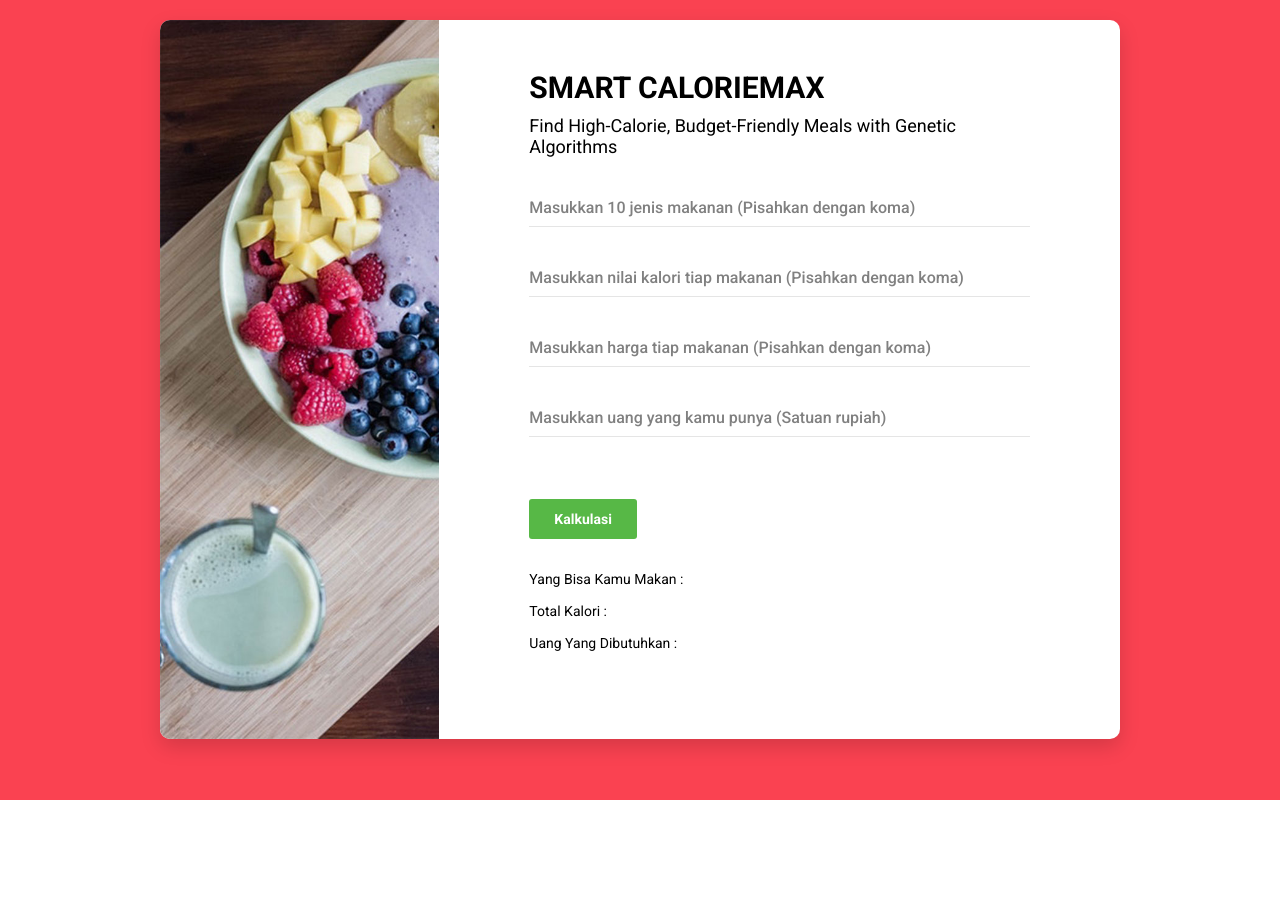
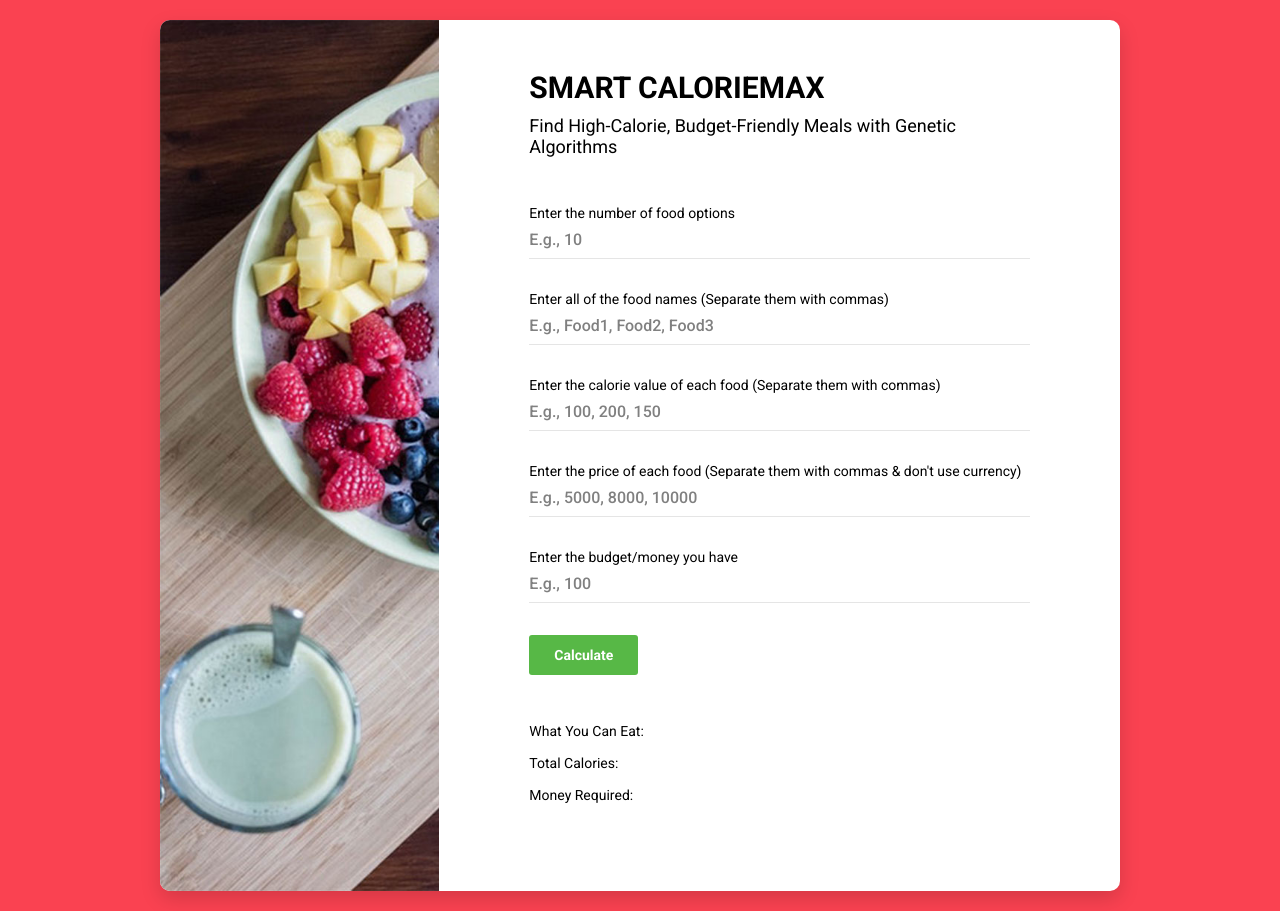
Before and after one commit to LinggarM/Smart-CalorieMax, a Flask app: page / in a window 1280 px wide. Before the commit the page ends 800 px from the top, so only its background shows below. Run offline with Flask 2, Linux system fonts and the light colour scheme.

Commit message:
Add Feature: customize number of food options, Add label on html forms, Add requirements: Werkzeug==2.2.2, Add Screenshots

```diff
--- a/app.py
+++ b/app.py
@@ -6,6 +6,7 @@ app = Flask(__name__)
 @app.route('/', methods=['GET', 'POST'])
 def index():
     if request.method == 'POST':
+        number_of_item = request.form['number_of_item']
         nama_makanan = request.form['nama_makanan']
         value_makanan = request.form['value_makanan']
         harga_makanan = request.form['harga_makanan']
@@ -13,6 +14,7 @@ def index():
         return render_template(
             'index.html',
             data= knapsack.kalkulasi(
+                number_of_item,
                 nama_makanan,
                 value_makanan,
                 harga_makanan,
--- a/knapsack.py
+++ b/knapsack.py
@@ -92,12 +92,12 @@ def optimize(weight, value, population, pop_size, num_generations, threshold):
     return parameters, fitness_history
 
 
-def kalkulasi(nama_makanan, value_makanan, harga_makanan, uang) :
+def kalkulasi(number_of_item, nama_makanan, value_makanan, harga_makanan, uang) :
 	numpy_nama_makanan = np.array([i for i in nama_makanan.split(',')])
 	numpy_value_makanan = np.array([int(i) for i in value_makanan.split(',')])
 	numpy_harga_makanan = np.array([int(i) for i in harga_makanan.split(',')])
 
-	item_number = np.arange(1,11)
+	item_number = np.arange(1, int(number_of_item) + 1)
 	weight = numpy_harga_makanan
 	value = numpy_value_makanan
 	knapsack_threshold = int(uang)
--- a/requirements.txt
+++ b/requirements.txt
@@ -1,2 +1,3 @@
 Flask==2.0.3
 numpy==1.21.5
+Werkzeug==2.2.2
--- a/templates/index.html
+++ b/templates/index.html
@@ -41,32 +41,42 @@
 					<h4>Find High-Calorie, Budget-Friendly Meals with Genetic Algorithms</h4>
 					<br/>
 					<br/>
+					<br/>
 					<form action="/" method="POST">
 						<div class="input-group">
-                            <input class="input--style-2" type="textarea" placeholder="Masukkan 10 jenis makanan (Pisahkan dengan koma)" name="nama_makanan">
+							<label for="number_of_item">Enter the number of food options</label>
+							<input class="input--style-2" type="number" placeholder="E.g., 10" name="number_of_item" id="number_of_item">
 						</div>
 						<div class="input-group">
-                            <input class="input--style-2" type="textarea" placeholder="Masukkan nilai kalori tiap makanan (Pisahkan dengan koma)" name="value_makanan">
+							<label for="nama_makanan">Enter all of the food names (Separate them with commas)</label>
+							<input class="input--style-2" type="textarea" placeholder="E.g., Food1, Food2, Food3" name="nama_makanan" id="nama_makanan">
 						</div>
 						<div class="input-group">
-                            <input class="input--style-2" type="textarea" placeholder="Masukkan harga tiap makanan (Pisahkan dengan koma)" name="harga_makanan">
+							<label for="value_makanan">Enter the calorie value of each food (Separate them with commas)</label>
+							<input class="input--style-2" type="textarea" placeholder="E.g., 100, 200, 150" name="value_makanan" id="value_makanan">
 						</div>
 						<div class="input-group">
-                            <input class="input--style-2" type="number" placeholder="Masukkan uang yang kamu punya (Satuan rupiah)" name="uang">
+							<label for="harga_makanan">Enter the price of each food (Separate them with commas & don't use currency)</label>
+							<input class="input--style-2" type="textarea" placeholder="E.g., 5000, 8000, 10000" name="harga_makanan" id="harga_makanan">
 						</div>
-                        <div class="p-t-30">
-                            <button class="btn btn--radius btn--green" type="submit">Kalkulasi</button>
+						<div class="input-group">
+							<label for="uang">Enter the budget/money you have</label>
+							<input class="input--style-2" type="number" placeholder="E.g., 100" name="uang" id="uang">
+						</div>
+						<div>
+							<button class="btn btn--radius btn--green" type="submit">Calculate</button>
 						</div>
 					</form>
 					<br/>
 					<br/>
-					<p>Yang Bisa Kamu Makan : </p>
+					<br/>
+					<p>What You Can Eat:</p>
 					<h4><b>{{ data[0] }}</b></h4>
 					<br/>
-					<p>Total Kalori : </p>
+					<p>Total Calories:</p>
 					<h4><b>{{ data[1] }}</b></h4>
 					<br/>
-					<p>Uang Yang Dibutuhkan : </p>
+					<p>Money Required:</p>
 					<h4><b>{{ data[2] }}</b></h4>
                 </div>
             </div>
```
Also changed, not shown: 4 other files. Lines whose indentation alone changed are shown as unchanged.
